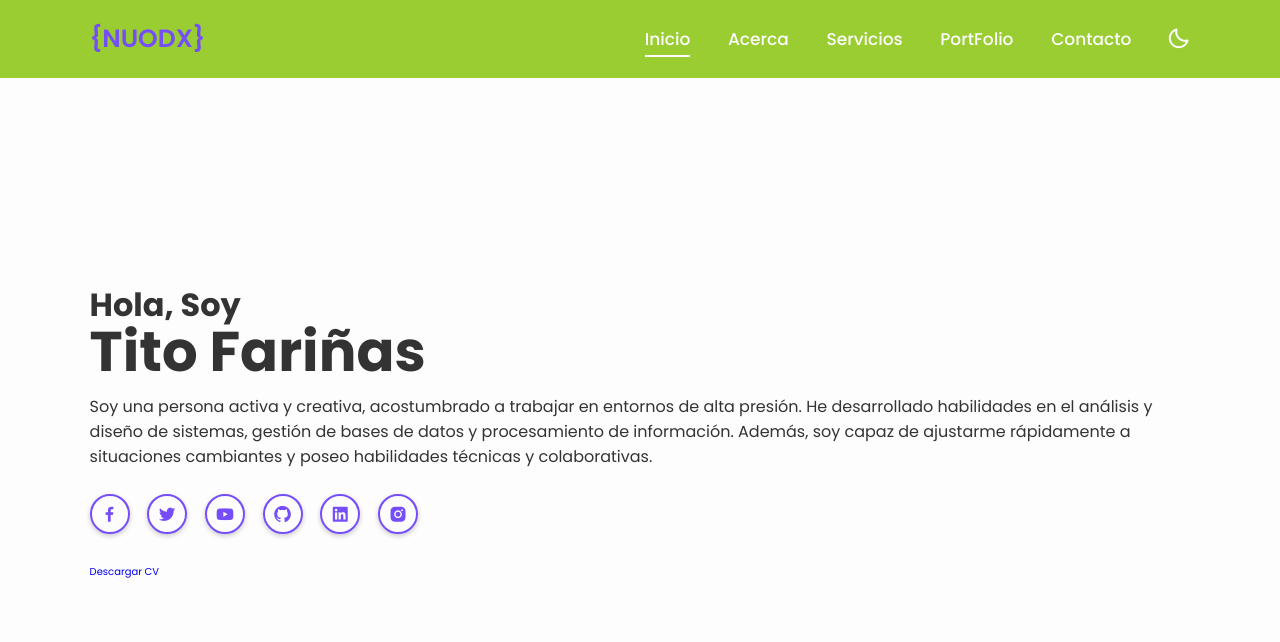
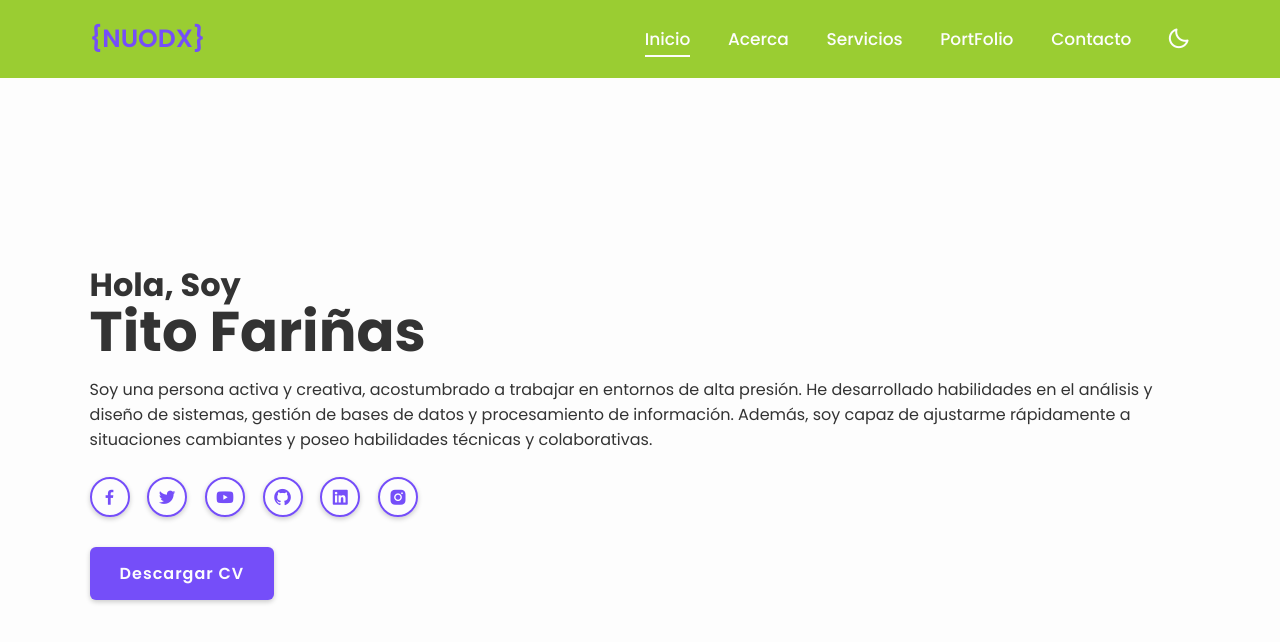
Before and after one commit to titofarinas/portfolio01, a plain HTML site: page index.html in a window 1280 px wide. Drawn offline with nearby package versions, Linux system fonts and the light colour scheme.

Commit message:
estilos del btn descargar

```diff
--- a/css/style.css
+++ b/css/style.css
@@ -101,6 +101,7 @@ section{
 .home-content h1{
     font-size: 5.6rem;
     font-weight: 700;
+    margin-bottom: .3rem;
 }
 
 .home-content p {
@@ -127,3 +128,23 @@ section{
     background: var(--main-color);
     color: var(--white-color);
 }
+
+.btn {
+    display: inline-block;
+    padding: 1.2rem 2.8rem;
+    background: var(--main-color);
+    color: var(--white-color);
+    font-size: 1.6rem;
+    font-weight: 600;
+    letter-spacing: .1rem;
+    border-radius: .6rem;
+    box-shadow: 0 .2rem .5rem var(--shadow-color);
+    border: .2rem solid transparent;
+    transition: .5s ease;
+}
+
+.btn:hover{
+    background: transparent;
+    color:var(--main-color);
+    border-color: var(--main-color);
+}
```
